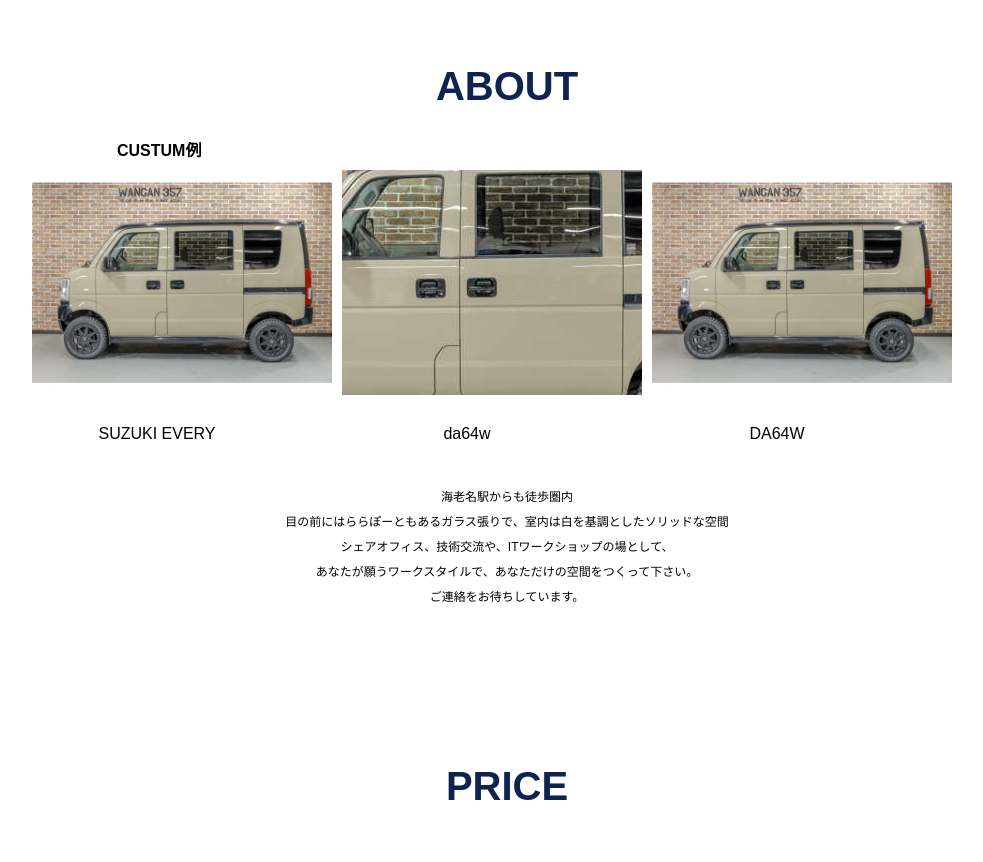
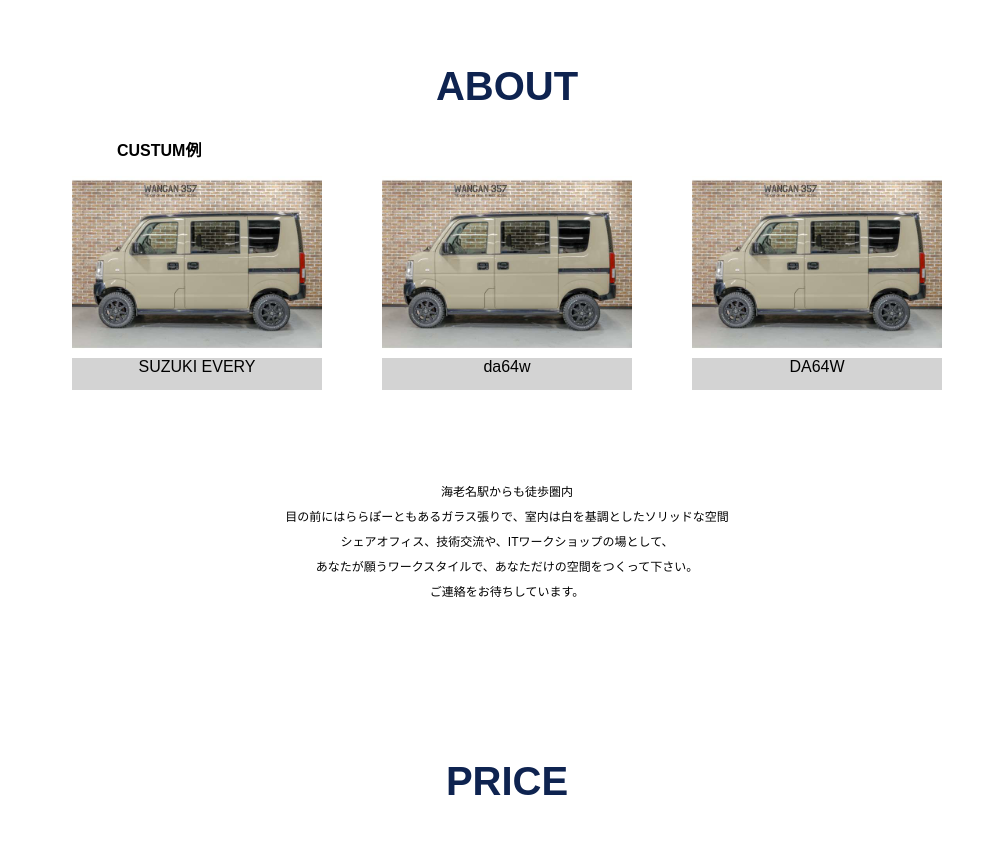
Before and after one commit to dna4570/Custum_Test, a plain HTML site: page index.html in a window 1280 px wide. Shown: the part 1830-2692 px from the top of the page, without its empty margins (133-1116 px from the left). Drawn offline with nearby package versions, Linux system fonts and the light colour scheme; some packages are replaced by stand-ins of ours; a script that the page names is missing; files whose address does not match are found by name.

Commit message:
roll_conner_commit
roll_conner_commit

```diff
--- a/css/style.css
+++ b/css/style.css
@@ -447,17 +447,17 @@ section_e_2
 }
 
 /*-----------------------
-section_f
+section_f カード3枚
 ------------------------*/
 .section_f{
   width:100%;
-  max-width:1200px;
   background-color:#fff;
   margin:0 auto;
   display:inline-block;
 }
 
 .section_f__inner{
+  /* max-width: 1200px; */
   display:flex;
   flex-wrap:wrap;
   justify-content:space-around;
@@ -472,11 +472,17 @@ section_f
   height:220px;
   background-color:lightgray;
   object-fit:cover;
-  display:block;
-  background-image:url('./images/card1.jpg');
-}
+  /* display:block; */
+}
+
 .section_f-inner__r-column img{
-  width:300px;
+  width:250px;
+  object-fit:fixed;
+}
+.car_no1{
+  text-align:center;
+  margin:0 auto;
+  display:inline-block;
 }
 
 .section_f-inner__c-column{
@@ -484,12 +490,19 @@ section_f
   height:220px;
   background-color:lightgray;
   display:block;
-
-}
+}
+
 .section_f-inner__c-column img{
-  object-fit:none;
-  display:block;
-  width:300px;
+  /* object-fit:none; */
+  display:block;
+  object-fit: cover;
+  width:250px;
+}
+
+.car_no2 {
+  text-align: center;
+  margin: 0 auto;
+  display: inline-block;
 }
 
 .section_f-inner__l-column{
@@ -499,12 +512,15 @@ section_f
   object-fit:cover;
   display:block;
 }
+
 .section_f-inner__l-column img{
-  width:300px;
-}
-.section_f-inner__l-column p{
-  text-align:center;
-  /* margin:0 auto; */
+  width:250px;
+}
+
+.car_no3{
+  text-align: center;
+  margin: 0 auto;
+  display: inline-block;
 }
 
 /*-----------------------
@@ -878,7 +894,7 @@ section_q　CONTACT コンタクト
   background-color:#fff;
   display:block;
   text-align:center;
-  background-image:url("../images/IMG_6834.jpg");
+  background-image:url("../images/JB.JPG");
   background-repeat:no-repeat;
   background-position:center center;
   background-size:fixed;
--- a/index.html
+++ b/index.html
@@ -154,15 +154,15 @@ section_c_plus_ビューアー
     <div class="section_f__inner">
       <div class="section_f-inner__r-column">
         <img src="./images/car3.jpeg" alt="">
-        <p>SUZUKI EVERY</p>
+        <p class="car_no1">SUZUKI EVERY</p>
       </div>
       <div class="section_f-inner__c-column">
         <img src="./images/car3.jpeg" alt="">
-        <p>da64w</p>
+        <p class="car_no2">da64w</p>
       </div>
       <div class="section_f-inner__l-column">
         <img src="./images/car3.jpeg" alt="">
-        <p>DA64W</p>
+        <p class="car_no3">DA64W</p>
       </div>
     </div>
   </div>
```
